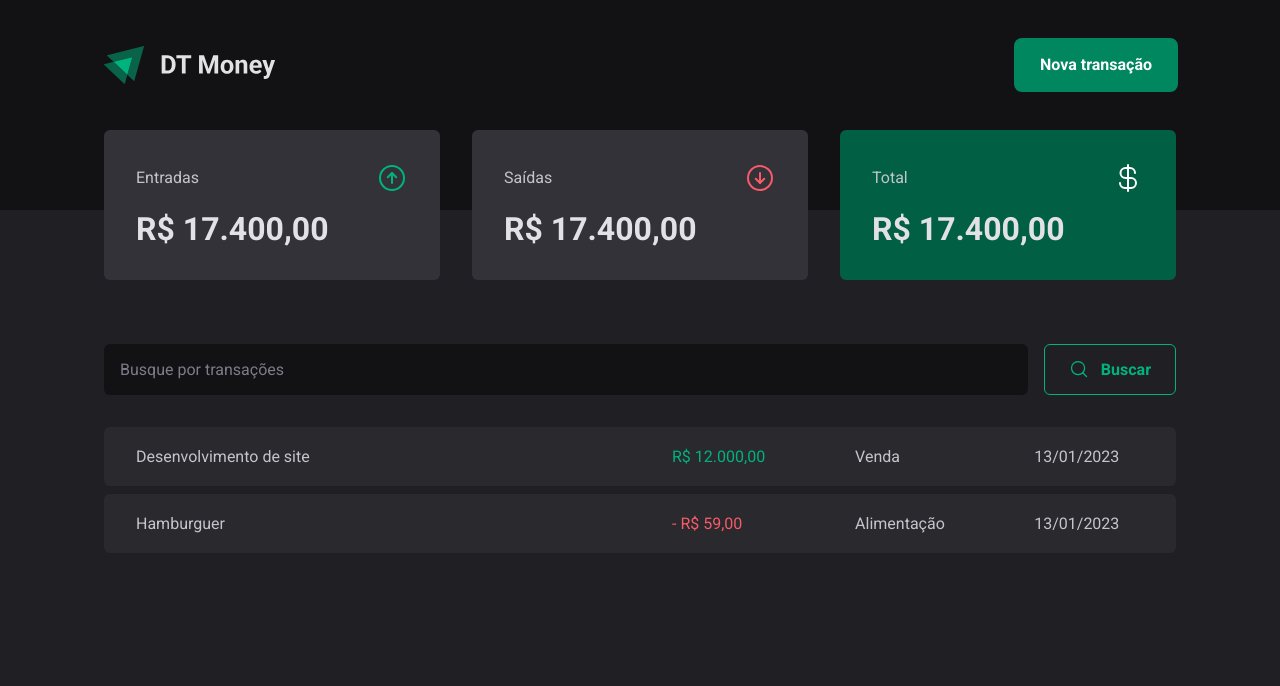
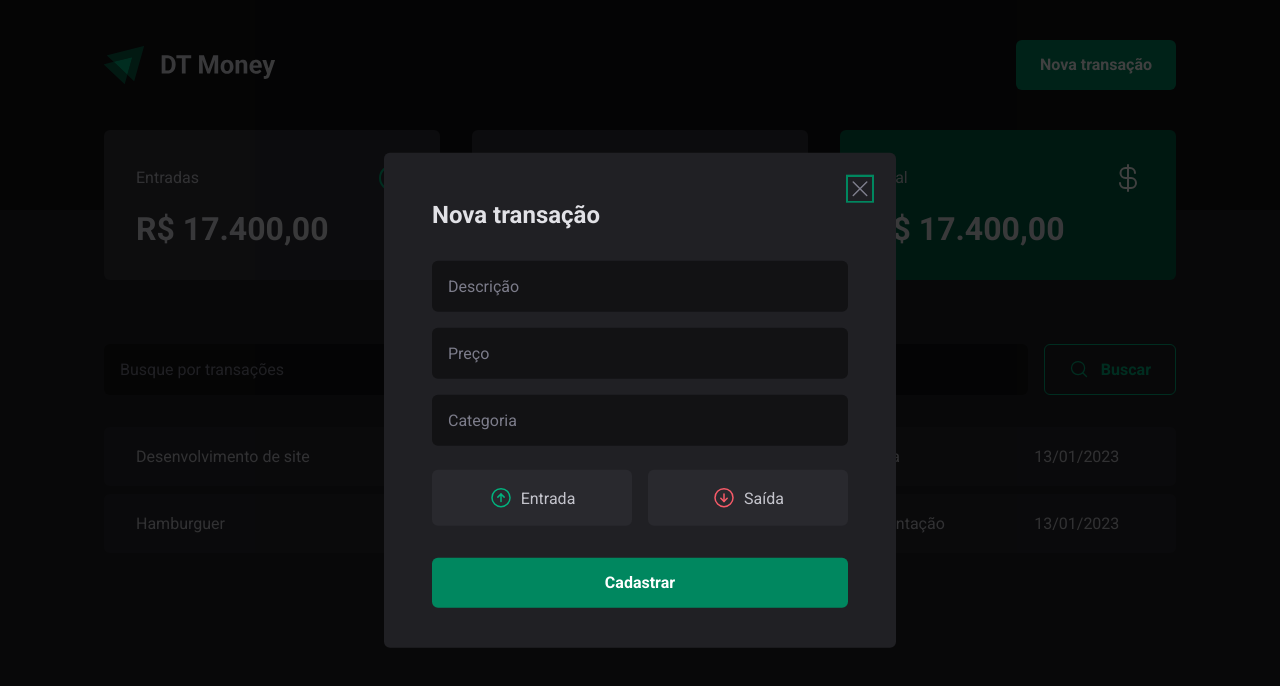
Before and after one commit to JustSpica/dt-money, a React (Vite) app: page / in a window 1280 px wide. Both pictures are taken after a click on the button "Nova transação". Shown: the top 686 px of the page. Built offline with nearby package versions, Linux system fonts and the light colour scheme.

Commit message:
feat: created TransactionModal component

```diff
--- a/src/components/Button/styles.ts
+++ b/src/components/Button/styles.ts
@@ -36,6 +36,7 @@ export const ButtonContainer = styled.button<ButtonContainerProps>`
 
     display: flex;
     align-items: center;
+    justify-content: center;
     gap: 0.75rem;
 
     border: 0;
--- a/src/components/Header/index.tsx
+++ b/src/components/Header/index.tsx
@@ -1,6 +1,8 @@
+import * as DialogPrimitive from "@radix-ui/react-dialog";
+
 import logoImage from "assets/svg/logo.svg";
 
-import { Button } from "components";
+import { Button, Modal } from "components";
 
 import { HeaderContainer, HeaderContent } from "./styles";
 
@@ -9,7 +11,13 @@ export function Header() {
     <HeaderContainer>
       <HeaderContent>
         <img src={logoImage} />
-        <Button>Nova transação</Button>
+
+        <DialogPrimitive.Root>
+          <DialogPrimitive.Trigger asChild>
+            <Button>Nova transação</Button>
+          </DialogPrimitive.Trigger>
+          <Modal />
+        </DialogPrimitive.Root>
       </HeaderContent>
     </HeaderContainer>
   );
--- /dev/null
+++ b/src/components/Modal/index.tsx
@@ -0,0 +1,42 @@
+import { ArrowCircleDown, ArrowCircleUp, X } from "phosphor-react";
+import * as DialogPrimitive from "@radix-ui/react-dialog";
+
+import { Button, TextField } from "components";
+
+import {
+  CloseButton,
+  Content,
+  Overlay,
+  RadioButtonType,
+  TransactionTypeContainer,
+} from "./styles";
+
+export function Modal() {
+  return (
+    <DialogPrimitive.Portal>
+      <Overlay />
+      <Content>
+        <DialogPrimitive.Title>Nova transação</DialogPrimitive.Title>
+        <CloseButton>
+          <X size={24} />
+        </CloseButton>
+        <form>
+          <TextField type="text" placeholder="Descrição" required />
+          <TextField type="number" placeholder="Preço" required />
+          <TextField type="text" placeholder="Categoria" required />
+          <TransactionTypeContainer>
+            <RadioButtonType value="income" variant="income">
+              <ArrowCircleUp size={24} />
+              Entrada
+            </RadioButtonType>
+            <RadioButtonType value="outcome" variant="outcome">
+              <ArrowCircleDown size={24} />
+              Saída
+            </RadioButtonType>
+          </TransactionTypeContainer>
+          <Button type="submit">Cadastrar</Button>
+        </form>
+      </Content>
+    </DialogPrimitive.Portal>
+  );
+}
--- /dev/null
+++ b/src/components/Modal/styles.ts
@@ -0,0 +1,132 @@
+import styled, { css, DefaultTheme } from "styled-components";
+import * as DialogPrimitive from "@radix-ui/react-dialog";
+import * as RadioGroup from "@radix-ui/react-radio-group";
+
+export const Overlay = styled(DialogPrimitive.Overlay)`
+  width: 100vw;
+  height: 100vh;
+  position: fixed;
+  inset: 0;
+
+  background-color: rgba(0, 0, 0, 0.75);
+`;
+
+export const CloseButton = styled(DialogPrimitive.Close)`
+  ${({ theme }) => css`
+    position: absolute;
+    top: 1.5rem;
+    right: 1.5rem;
+
+    line-height: 0;
+
+    border: 0;
+
+    background-color: transparent;
+    color: ${theme["gray-500"]};
+
+    cursor: pointer;
+  `}
+`;
+
+export const Content = styled(DialogPrimitive.Content)`
+  ${({ theme }) => css`
+    min-width: 32rem;
+    padding: 3rem 3rem 2.5rem;
+    position: fixed;
+    top: 50%;
+    left: 50%;
+
+    border-radius: 6px;
+
+    background-color: ${theme["gray-800"]};
+
+    transform: translate(-50%, -50%);
+
+    :focus {
+      box-shadow: none;
+    }
+
+    form {
+      width: 100%;
+      margin-top: 2rem;
+
+      display: flex;
+      flex-direction: column;
+      gap: 1rem;
+    }
+  `}
+`;
+
+export const TransactionTypeContainer = styled(RadioGroup.Root)`
+  margin: 0.5rem 0 1rem;
+
+  display: grid;
+  grid-template-columns: repeat(2, 1fr);
+  gap: 1rem;
+`;
+
+const transactionTypeButtonModifiers = {
+  income: (theme: DefaultTheme) => css`
+    svg {
+      color: ${theme["green-300"]};
+    }
+
+    &[data-state="checked"] {
+      svg {
+        color: ${theme.white};
+      }
+
+      background-color: ${theme["green-500"]};
+      color: ${theme.white};
+    }
+  `,
+  outcome: (theme: DefaultTheme) => css`
+    svg {
+      color: ${theme["red-300"]};
+    }
+
+    &[data-state="checked"] {
+      svg {
+        color: ${theme.white};
+      }
+
+      background-color: ${theme["red-500"]};
+      color: ${theme.white};
+
+      &:focus {
+        box-shadow: 0 0 0 2px ${theme["red-500"]};
+      }
+    }
+  `,
+};
+
+interface RadioButtonTypeProps {
+  variant: keyof typeof transactionTypeButtonModifiers;
+}
+
+export const RadioButtonType = styled(RadioGroup.Item)<RadioButtonTypeProps>`
+  ${({ theme, variant }) => css`
+    width: 100%;
+    padding: 1rem;
+
+    display: flex;
+    align-items: center;
+    justify-content: center;
+    gap: 0.5rem;
+
+    border: 0;
+    border-radius: 6px;
+
+    background-color: ${theme["gray-700"]};
+    color: ${theme["gray-300"]};
+
+    cursor: pointer;
+    transition: all 200ms;
+
+    &:hover {
+      background-color: ${theme["gray-600"]};
+    }
+
+    ${variant && transactionTypeButtonModifiers[variant](theme)};
+  `}
+`;
--- a/src/components/index.ts
+++ b/src/components/index.ts
@@ -1,4 +1,5 @@
 export * from "./Button";
 export * from "./Header";
+export * from "./Modal";
 export * from "./Summary";
 export * from "./TextField";
```
